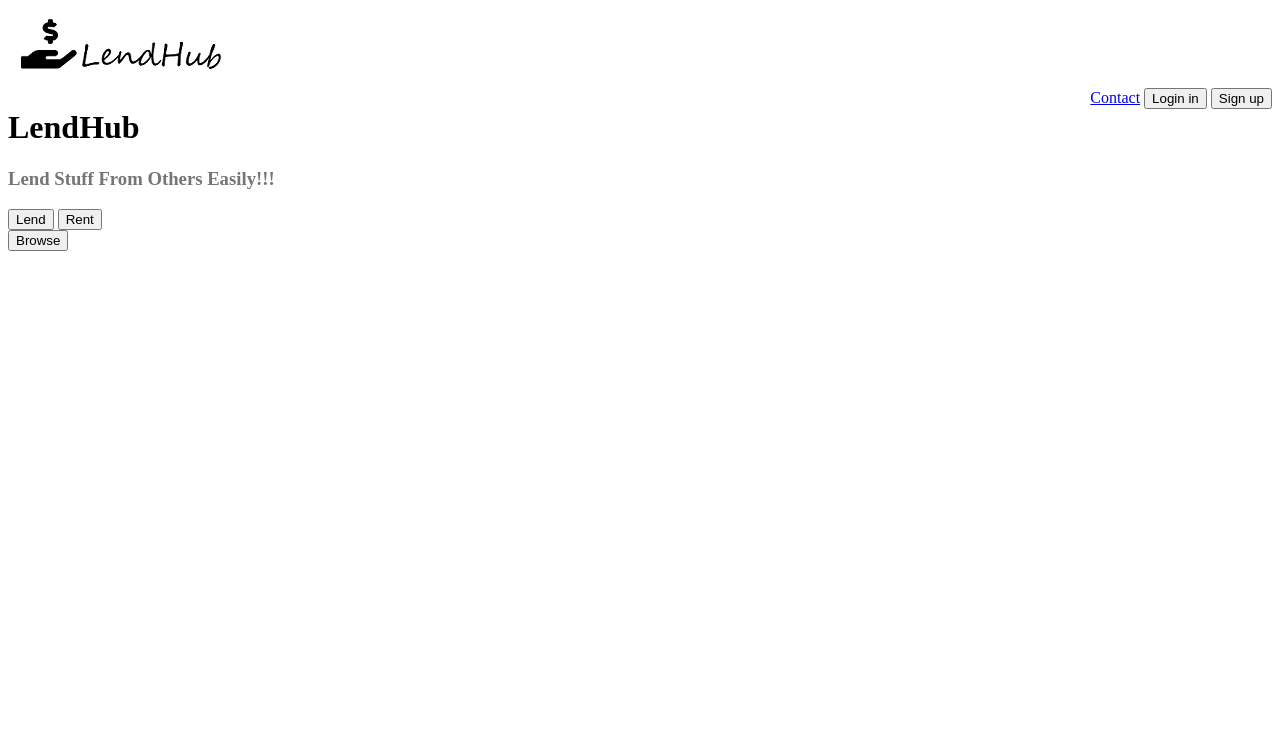
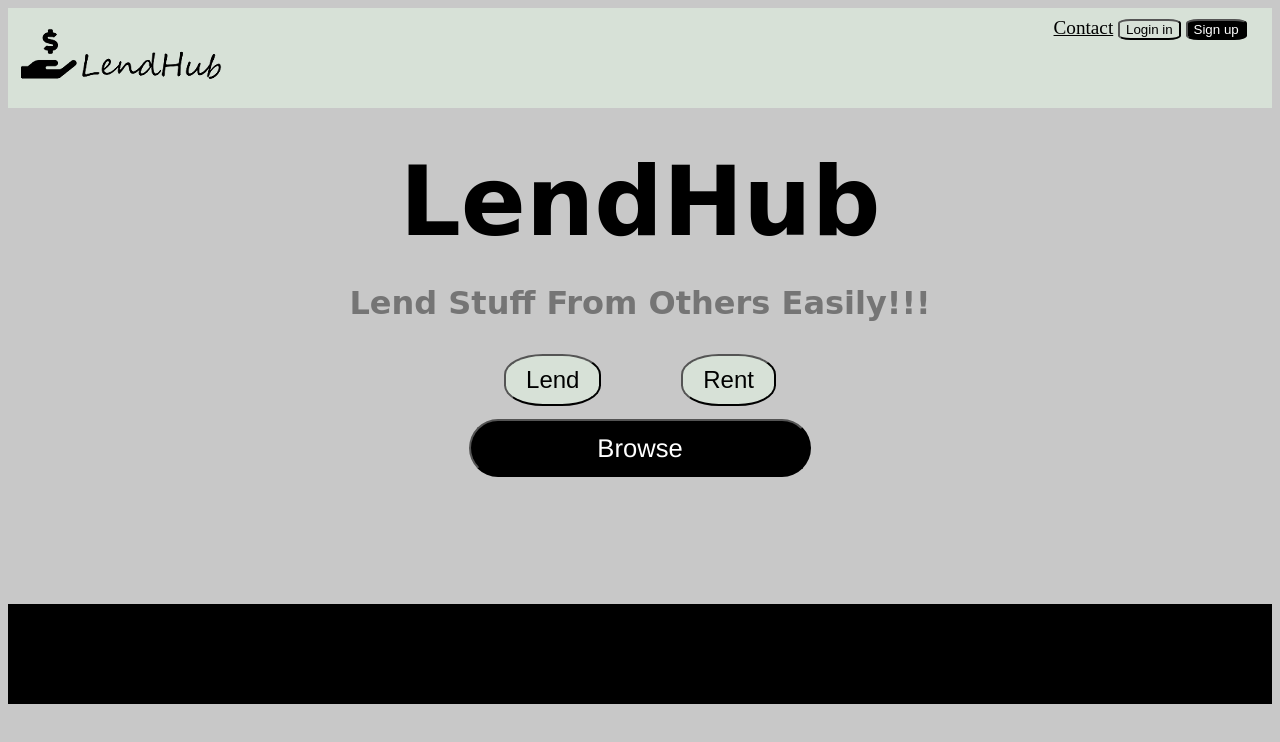
Before and after one commit to Sauryathakkar/Web-technologies-CIA-1, a plain HTML site: page Lendhub.html in a window 1280 px wide. Drawn offline with Linux system fonts and the light colour scheme.

Commit message:
Update Lendhub.html

```diff
--- a/Lendhub.html
+++ b/Lendhub.html
@@ -5,7 +5,7 @@
 <head>
     <meta charset="UTF-8">
     <meta name="viewport" content="width=device-width, initial-scale=1.0">
-    <link rel="stylesheet" href="CSS Files/index.css">
+    <link rel="stylesheet" href="CSS/index.css">
 
     <title>LendHub</title>
 </head>
@@ -55,4 +55,5 @@
 </body>
 
 
+
 </html>
```
